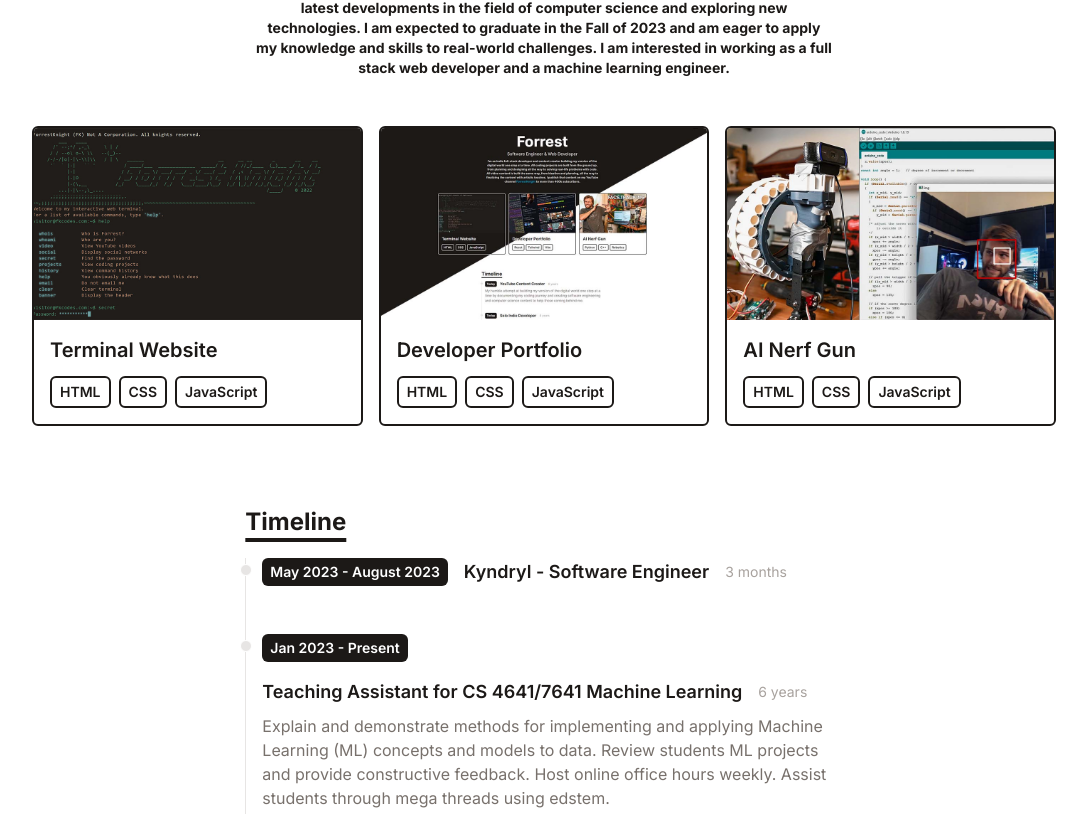
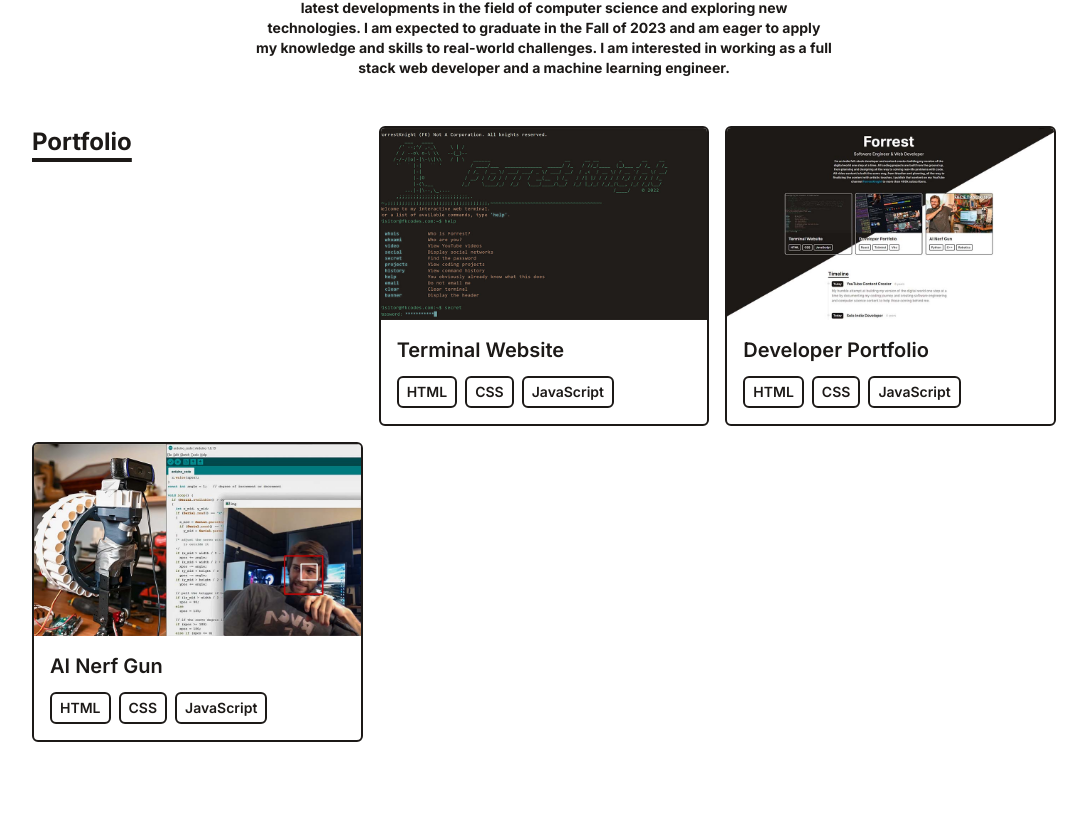
Before and after one commit to williamcaseylucas/williamcaseylucas.github.io, a React (Vite) app: page / in a window 1280 px wide. Shown: the part 958-1772 px from the top of the page, without its empty margins (96-1183 px from the left). Built offline with nearby package versions, Linux system fonts and the light colour scheme.

Commit message:
updated image to not squish

```diff
--- a/src/components/Intro.jsx
+++ b/src/components/Intro.jsx
@@ -4,7 +4,7 @@ function Intro() {
   return (
     <div className="flex items-center justify-center flex-col text-center pt-20 pb-6">
       <img
-        className="rounded-full w-96 h-96 m-3 p-3"
+        className="rounded-full w-96 h-96 object-cover m-3 p-3"
         src="/assets/headshot.jpg"
         alt=""
       />
--- a/src/components/Portfolio.jsx
+++ b/src/components/Portfolio.jsx
@@ -1,21 +1,24 @@
-import React from 'react'
-import PortfolioItem from './PortfolioItem'
-import portfolio from '../data/portfolio'
+import React from "react";
+import PortfolioItem from "./PortfolioItem";
+import portfolio from "../data/portfolio";
+import Title from "./Title";
 
 function Portfolio() {
   return (
-    <div className='flex flex-col md:flex-row items-center justify-center'>
+    <div className="flex flex-col md:flex-row items-center justify-center">
       <div className="grid grid-cols-1 md:grid-cols-2 lg:grid-cols-3 gap-4">
-            {portfolio.map(project => (
+        <Title>Portfolio</Title>
+        {portfolio.map((project) => (
           <PortfolioItem
             imgUrl={project.imgUrl}
             title={project.title}
             stack={project.stack}
-                    link={project.link}/>
+            link={project.link}
+          />
         ))}
       </div>
     </div>
-  )
+  );
 }
 
-export default Portfolio
+export default Portfolio;
```
Also changed, not shown: workflow.txt. Lines whose indentation alone changed are shown as unchanged.
